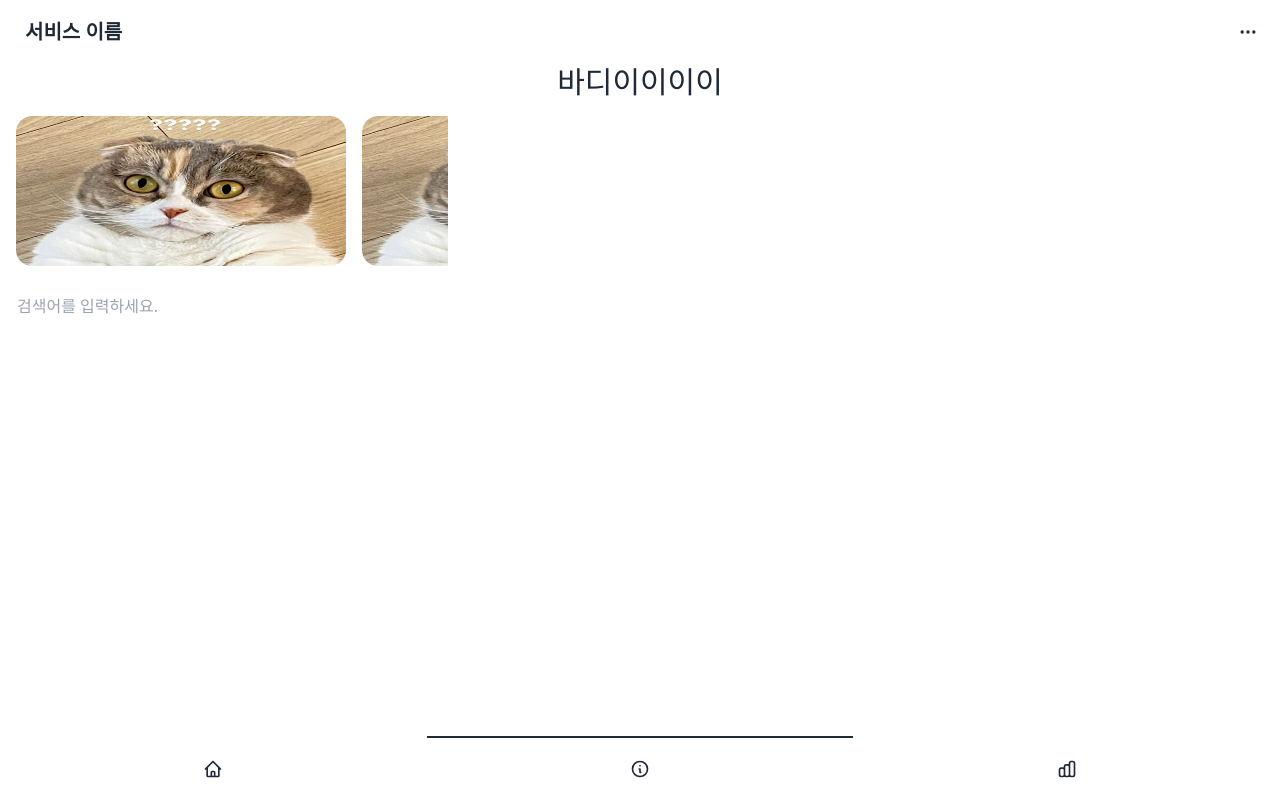
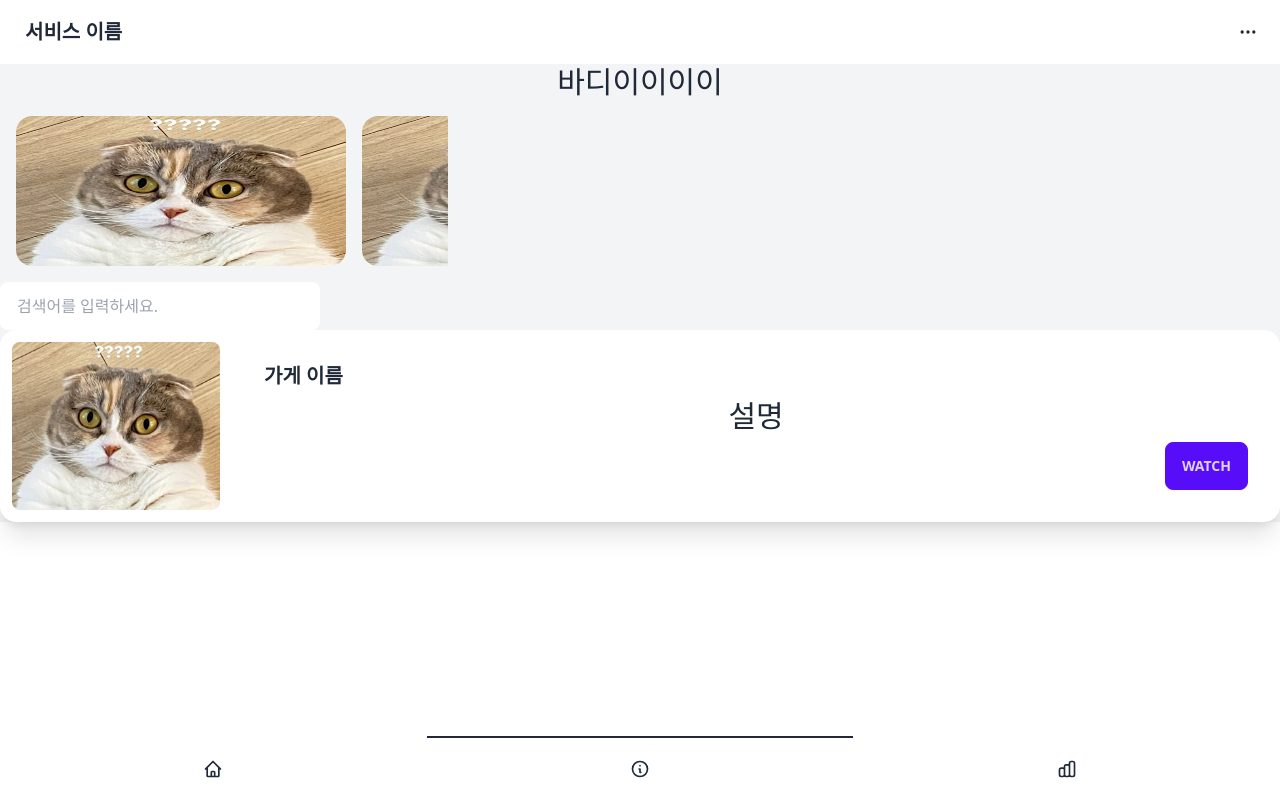
Before and after one commit to ZZOL-zzol/sizzang, a JavaScript app in the folder frontend/: page / in a window 1280 px wide. Built offline with nearby package versions, Linux system fonts and the light colour scheme; the HTML template or start-up script is replaced by a standard one.

Commit message:
:sparkles: feat: 가게, 제품 상세를 위한 카드 제작

```diff
--- /dev/null
+++ b/frontend/src/components/common/Card.js
@@ -0,0 +1,22 @@
+const Card = () => {
+  return (
+    <div class="card card-side bg-base-100 shadow-xl">
+      <figure className="m-3 rounded-lg w-52">
+        <img
+            className="w-full h-full"
+          src="./chacha2.jpg"
+          alt="Movie"
+        />
+      </figure>
+      <div class="card-body">
+        <h2 class="card-title">가게 이름</h2>
+        <p>설명</p>
+        <div class="card-actions justify-end">
+          <button class="btn btn-primary">Watch</button>
+        </div>
+      </div>
+    </div>
+  );
+};
+
+export default Card;
--- a/frontend/src/views/MainPage.js
+++ b/frontend/src/views/MainPage.js
@@ -1,3 +1,4 @@
+import Card from '../components/common/Card';
 import Carousel from '../components/common/Carousel';
 import Header from '../components/common/Header';
 import Navbar from '../components/common/Navbar';
@@ -5,11 +6,12 @@ import TextInput from '../components/common/TextInput';
 
 const MainPage = () => {
   return (
-    <div className="App flex flex-col text-3xl h-full w-full">
+    <div className="App flex flex-col text-3xl h-full w-full bg-gray-100">
       <Header/>
-      <div className='h-96  flex flex-col flex-grow'>바디이이이이
+      <div className='flex flex-col flex-grow'>바디이이이이
       <Carousel></Carousel>
       <TextInput/>
+      <Card/>
       </div>
       <Navbar/>
     </div>
```
